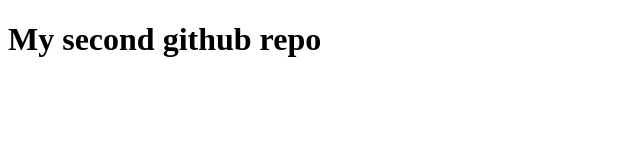
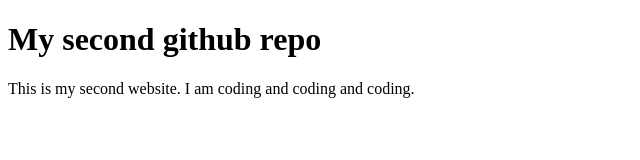
Before and after one commit to SaifSakil/my-second-repo, a plain HTML site: page index.html in a window 1280 px wide. Shown: the whole page, without its empty margins (0-640 px from the left). Drawn offline with Linux system fonts and the light colour scheme.

Commit message:
Added pragrap

```diff
--- a/index.html
+++ b/index.html
@@ -8,5 +8,6 @@
 </head>
 <body>
     <H1>My second github repo </H1>
+    <p>This is my second website. I am coding and coding and coding.</p>
 </body>
 </html>
```
